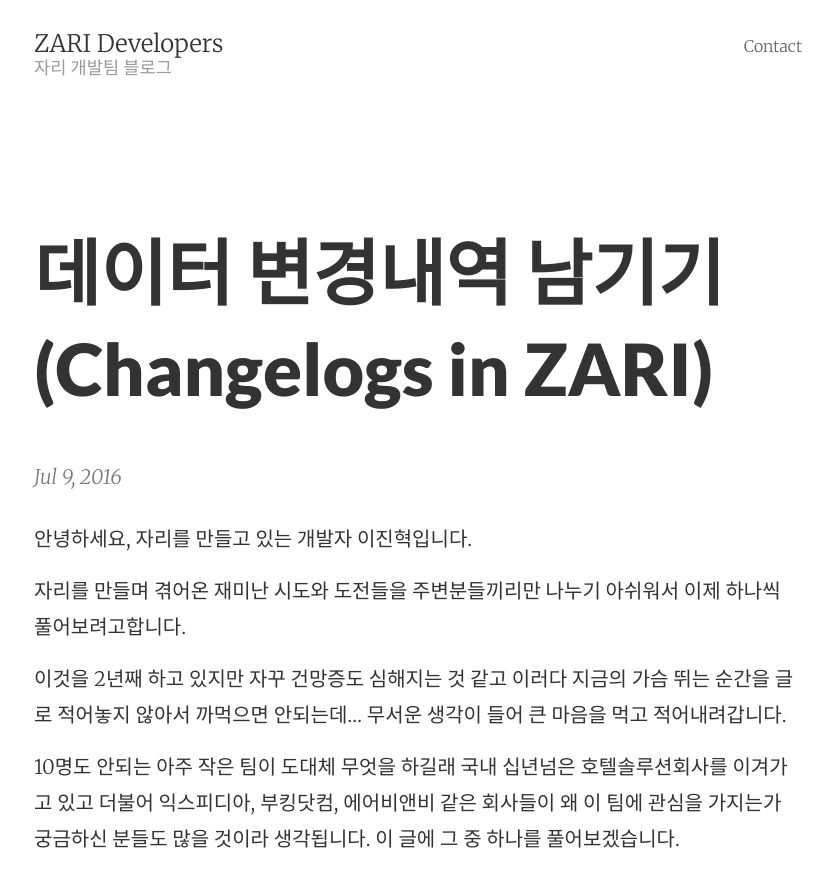
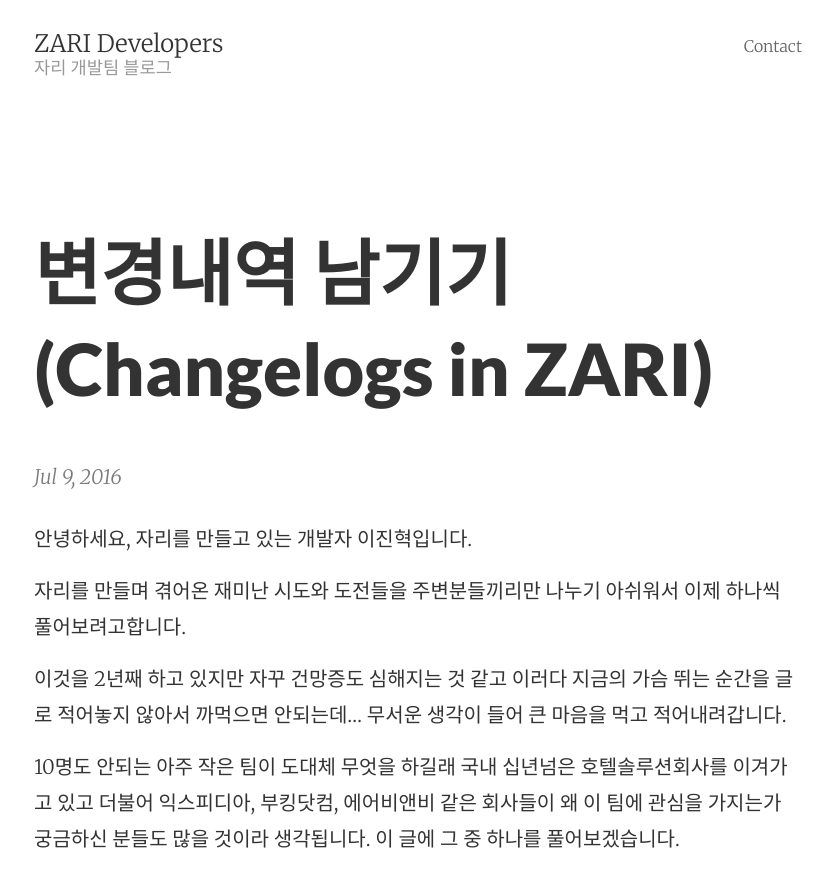
Before and after one commit to mintpresso/mintpresso.github.io, a Jekyll site: the page built from _posts/2016-07-09-changelogs-in-zari.markdown, in a window 1280 px wide and 900 px high. Shown: the top 887 px of the window, without its empty margins (222-1055 px from the left). Built offline with Jekyll 4.4.1, drawn with Linux system fonts in a browser that asks for light colours.

Commit message:
Post update: 데이터 변경내역 남기기 (Changelogs in ZARI)

```diff
--- a/_posts/2016-07-09-changelogs-in-zari.markdown
+++ b/_posts/2016-07-09-changelogs-in-zari.markdown
@@ -1,6 +1,6 @@
 ---
 published: true
-title: 데이터 변경내역 남기기 (Changelogs in ZARI)
+title: 변경내역 남기기 (Changelogs in ZARI)
 layout: post
 ---
 안녕하세요, 자리를 만들고 있는 개발자 이진혁입니다.
```
